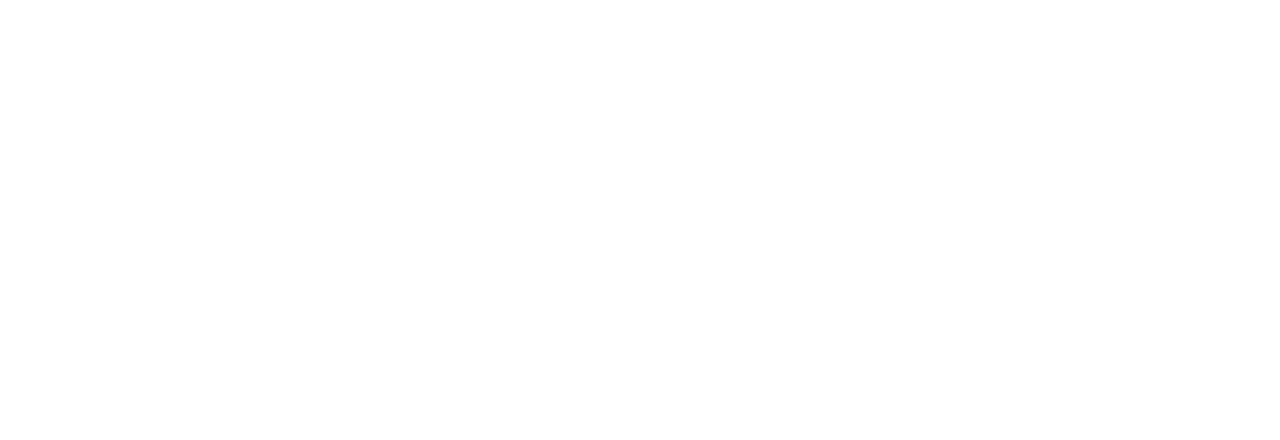
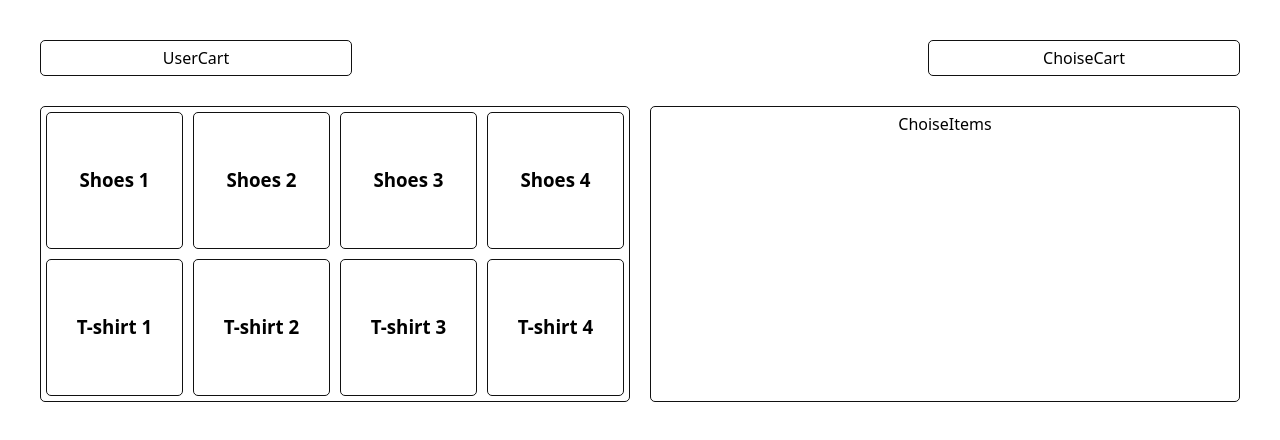
Before and after one commit to Krel-developer/test-task, a Vue app: page / in a window 1280 px wide. Shown: the top 440 px of the page. Built offline with nearby package versions, Linux system fonts and the light colour scheme.

Commit message:
add Card and UserItems components

```diff
--- a/src/App.vue
+++ b/src/App.vue
@@ -1,5 +1,38 @@
-<script setup lang="ts"></script>
+<script setup lang="ts">
+import UserItems from './components/UserItems.vue'
+import type { IItem } from './types'
 
-<template></template>
+function selectUserItem(item: IItem) {
+  console.log(item)
+}
+</script>
 
-<style scoped></style>
+<template>
+  <div class="app__top">
+    <div class="app__top__column block_border">UserCart</div>
+    <div class="app__top__column block_border">ChoiseCart</div>
+  </div>
+  <div class="app__bottom">
+    <div class="app__bottom__column block_border">
+      <UserItems @select-user-item="selectUserItem" />
+    </div>
+    <div class="app__bottom__column block_border">ChoiseItems</div>
+  </div>
+</template>
+
+<style lang="sass">
+.app__top
+  display: flex
+  justify-content: space-between
+  flex-wrap: wrap
+.app__top__column
+
+  width: 300px
+  max-width: 100%
+  margin-bottom: 30px
+
+.app__bottom
+  display: grid
+  gap: 20px
+  grid-template-columns: 1fr 1fr
+</style>
--- /dev/null
+++ b/src/__mock__/userItems.json
@@ -0,0 +1,34 @@
+[
+  {
+    "id": 1,
+    "name": "Shoes 1"
+  },
+  {
+    "id": 2,
+    "name": "Shoes 2"
+  },
+  {
+    "id": 3,
+    "name": "Shoes 3"
+  },
+  {
+    "id": 4,
+    "name": "Shoes 4"
+  },
+  {
+    "id": 5,
+    "name": "T-shirt 1"
+  },
+  {
+    "id": 6,
+    "name": "T-shirt 2"
+  },
+  {
+    "id": 7,
+    "name": "T-shirt 3"
+  },
+  {
+    "id": 8,
+    "name": "T-shirt 4"
+  }
+]
--- /dev/null
+++ b/src/components/Card.vue
@@ -0,0 +1,21 @@
+<script lang="ts" setup>
+interface Props {
+  title: string
+}
+
+const props = defineProps<Props>()
+</script>
+
+<template>
+  <div class="card block_border">
+    <h3>{{ props.title }}</h3>
+  </div>
+</template>
+
+<style scoped lang="sass">
+.card
+  aspect-ratio: 1/1
+  display: flex
+  align-items: center
+  justify-content: center
+</style>
--- /dev/null
+++ b/src/components/UserItems.vue
@@ -0,0 +1,31 @@
+<script lang="ts" setup>
+import { ref } from 'vue'
+import userItemsMock from '../__mock__/userItems.json'
+import Card from './Card.vue'
+import type { IItem } from '../types'
+
+const userItems = ref(userItemsMock)
+
+defineEmits<{
+  selectUserItem: [item: IItem]
+}>()
+</script>
+
+<template>
+  <div class="user_items">
+    <Card
+      v-for="item in userItems"
+      :key="item.id"
+      :title="item.name"
+      :is-active="false"
+      @click="$emit('selectUserItem', item)"
+    />
+  </div>
+</template>
+
+<style scoped lang="sass">
+.user_items
+  display: grid
+  grid-template-columns: repeat(4, 1fr)
+  gap: 10px
+</style>
--- /dev/null
+++ b/src/style.css
@@ -0,0 +1,12 @@
+:root {
+  font-family: system-ui, Avenir, Helvetica, Arial, sans-serif;
+  line-height: 1.5;
+  font-weight: 400;
+}
+
+#app {
+  max-width: 1280px;
+  margin: 0 auto;
+  padding: 2rem;
+  text-align: center;
+}
--- a/src/style.sass
+++ b/src/style.sass
@@ -9,3 +9,8 @@
   margin: 0 auto
   padding: 2rem
   text-align: center
+
+.block_border
+  border-radius: 5px
+  padding: 5px
+  border: 1px solid #111
--- /dev/null
+++ b/src/types/index.ts
@@ -0,0 +1,4 @@
+export interface IItem {
+  id: number
+  name: string
+}
```
Also changed, not shown: src/__mock__/choiseItems.json (added, +34 -0 lines).
